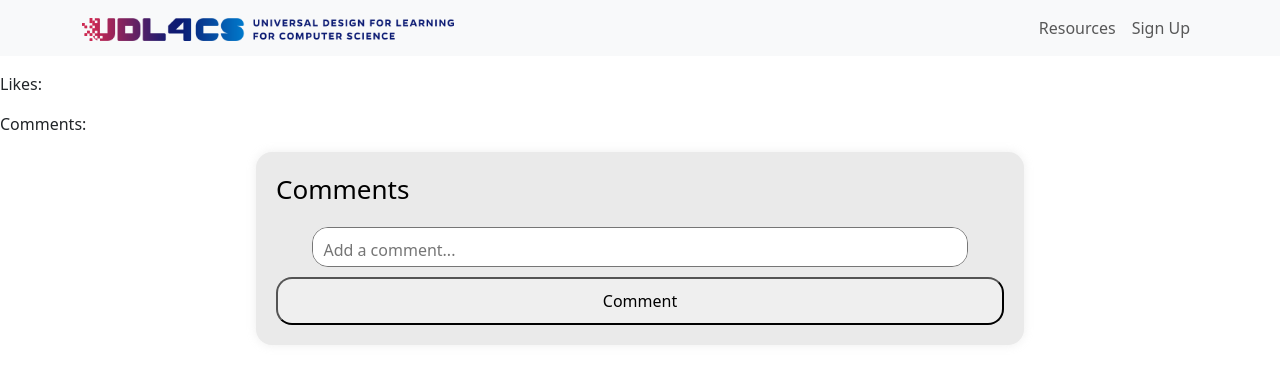
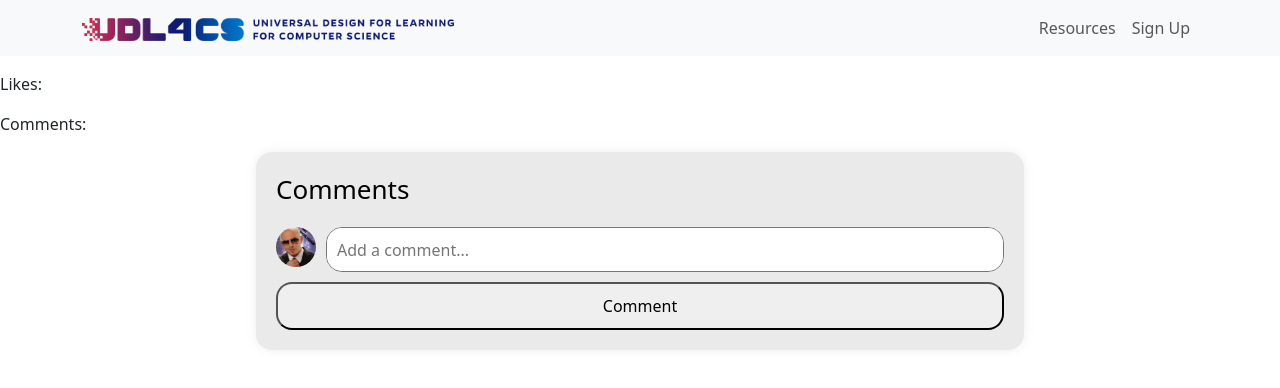
Before and after one commit to RodAvila/Senior-Project, a Next.js app in the folder udl4cs_frontend/frontend/: page /resources/1 in a window 1280 px wide. Shown: the top 388 px of the page. Built offline with nearby package versions, Linux system fonts and the light colour scheme; no server answers.

Commit message:
Add user profile picture to comment box

```diff
--- a/udl4cs_frontend/frontend/components/CommentBox.js
+++ b/udl4cs_frontend/frontend/components/CommentBox.js
@@ -1,4 +1,5 @@
 import React, { useState } from 'react';
+import Image from 'next/image';
 
 export function CommentBox() {
     const [comment, setComment] = useState('');
@@ -9,20 +10,32 @@ export function CommentBox() {
 
     const dynamicTextBoxArea = () => {
         const lines = comment.split('\n').length;
-        return `${lines * 40}px`;
+        return `${lines * 45}px`;
     };
 
+    //TODO Change to actually call user image from back end for now using local file
     return (
         <form style={{ maxWidth: '60%', margin: 'auto', padding: '20px', borderRadius: '16px', backgroundColor: '#EAEAEA', boxShadow: '0 0 10px rgba(234, 234, 234, 0.8)' }}>
             <h2 style={{ textAlign: 'left', color: '#000000', marginBottom: '20px', fontStyle: 'normal', fontWeight: '400', fontSize: '26px', lineHeight: '35px' }}>Comments</h2>
-            <div className="commentBoxRow d-flex flex-column align-items-center">
+            <div className="commentBoxRow d-flex flex-column">
+                <div className="d-flex flex-row">
+                    <div style={{ marginRight: '10px'}}>
+                        <Image src="/exampleuser_photo.jpg"
+                               alt="Profile"
+                               width={40}
+                               height={40}
+                               objectFit="cover"
+                               style={{ borderRadius: '50%' }}
+                        />
+                    </div>
                     <textarea
                         className="commentBody"
-                    style={{ width: '90%', padding: '10px', borderRadius: '16px', marginBottom: '10px', height: dynamicTextBoxArea(), resize: 'none'}}
+                        style={{ width: '100%', padding: '10px', borderRadius: '16px', marginBottom: '10px', height: dynamicTextBoxArea(), resize: 'none'}}
                         placeholder="Add a comment..."
                         value={comment}
                         onChange={updateCommentState}
                     ></textarea>
+                </div>
                 <button
                     type="submit"
                     className="postButton"
```
Also changed, not shown: udl4cs_frontend/frontend/public/exampleuser_photo.jpg (added). Lines whose indentation alone changed are shown as unchanged.
